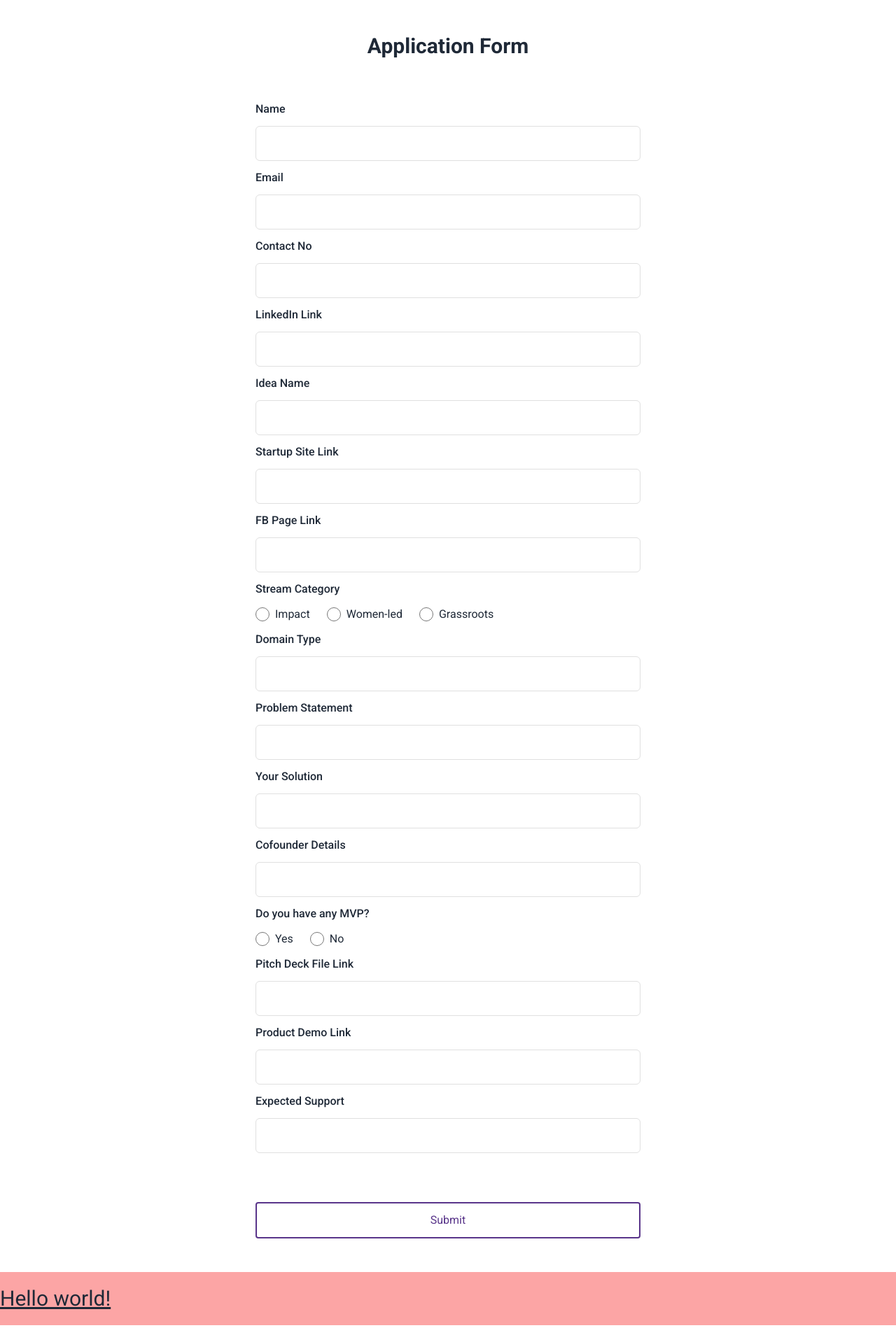
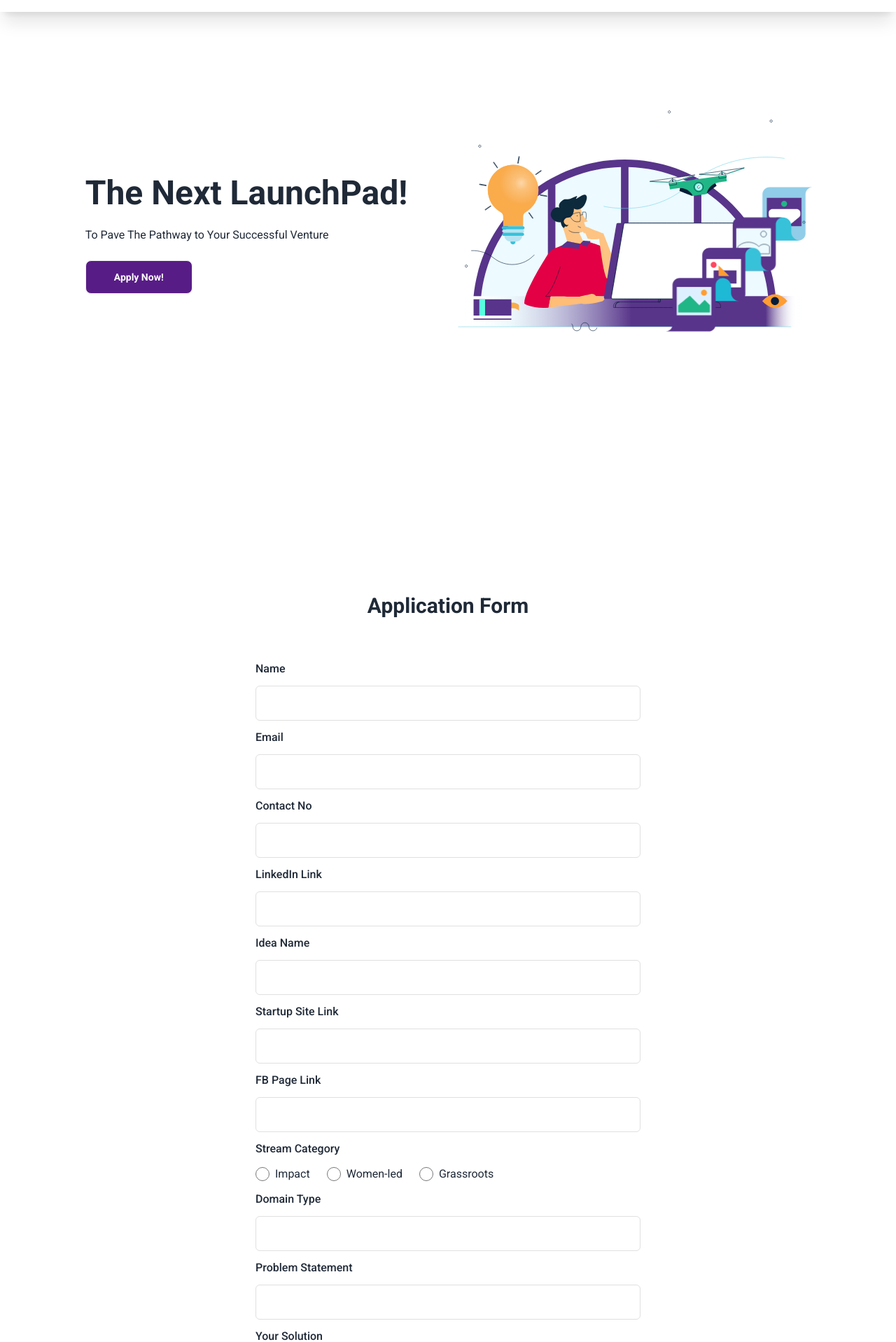
Before and after one commit to MusfiqDehan/nsusn-forms, a React (Vite) app in the folder frontend/: page / in a window 1280 px wide. Shown: the part 64-1982 px from the top of the page at 70% size. Built offline with nearby package versions, Linux system fonts and the light colour scheme.

Commit message:
Add Home and Footer components to App.jsx

```diff
--- a/frontend/src/App.jsx
+++ b/frontend/src/App.jsx
@@ -1,12 +1,15 @@
 import ContactForm from "./components/ContactForm";
 import ApplicationForm from "./components/ApplicationForm";
+import Home from "./components/Home";
+import Footer from "./components/Footer";
 
 const App = () => {
   return (
     <>
+      <Home />
       <ApplicationForm />
-      <h1 className="bg-red-300 py-5 text-3xl underline">Hello world!</h1>
       <ContactForm />
+      <Footer />
     </>
   );
 };
```
